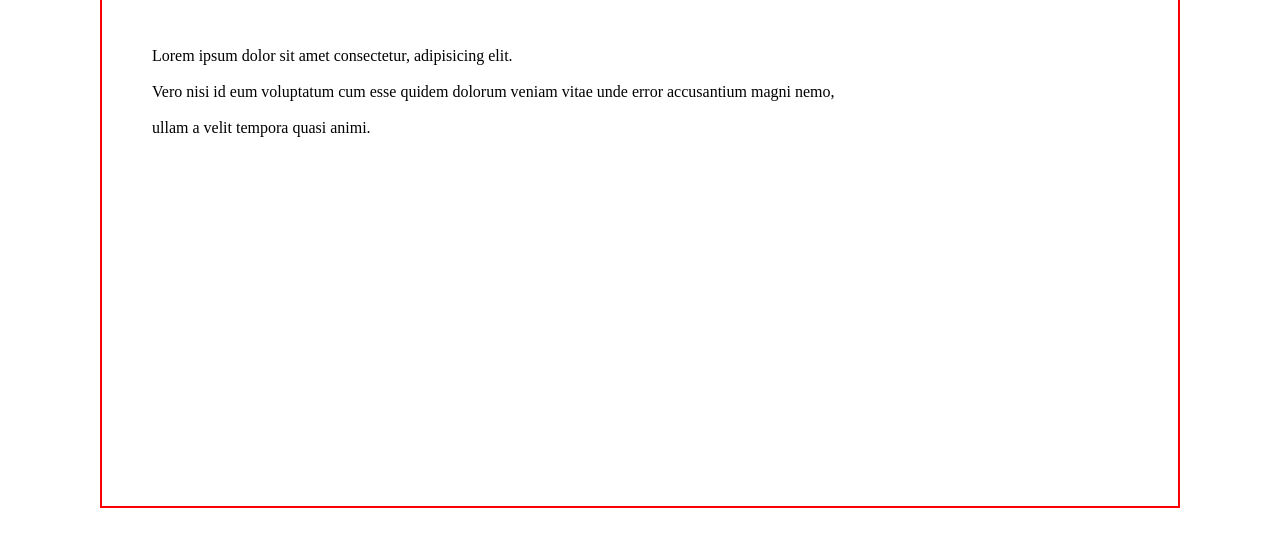
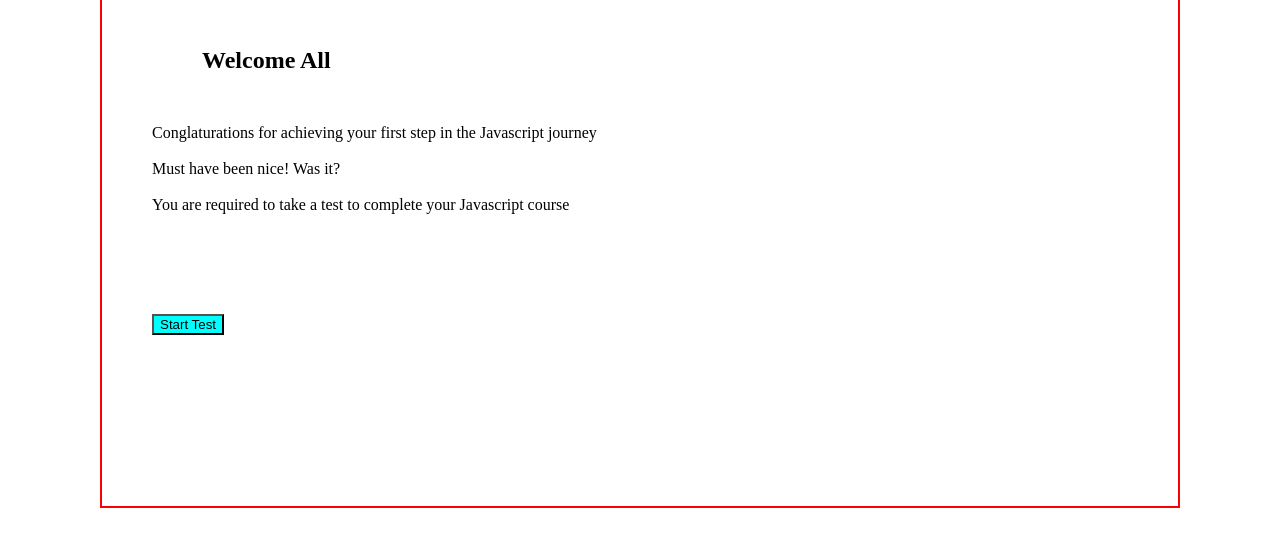
Before and after one commit to Dev-GNM/Quiz-Board-Repo, a plain HTML site: page index.html in a window 1280 px wide. Shown: the part 192-738 px from the top of the page. Drawn offline with Linux system fonts and the light colour scheme.

Commit message:
adding a start test button on the website landing page

```diff
--- a/index.html
+++ b/index.html
@@ -8,7 +8,11 @@
     <script src="index.js" ></script>
 </head>
 <body>
-    <main><h1 style="color:black">Quiz Board</h1></main>
-    <p>Lorem ipsum dolor sit amet consectetur, adipisicing elit. <br><br>Vero nisi id eum voluptatum cum esse quidem dolorum veniam vitae unde error accusantium magni nemo, <br><br>ullam a velit tempora quasi animi.</p>
+    <main><h1 style="color:black">Quiz Board</h1>
+    <h2>Welcome All</h2>
+</main>
+    <p id="Conglats" > Conglaturations for achieving your first step in the Javascript journey<br><br>Must have been nice! Was it? <br><br>You are required to take a test to complete your Javascript course</p>
+    <button class="start" style="background-color: aqua;">Start Test</button>
+
 </body>
 </html>
```
